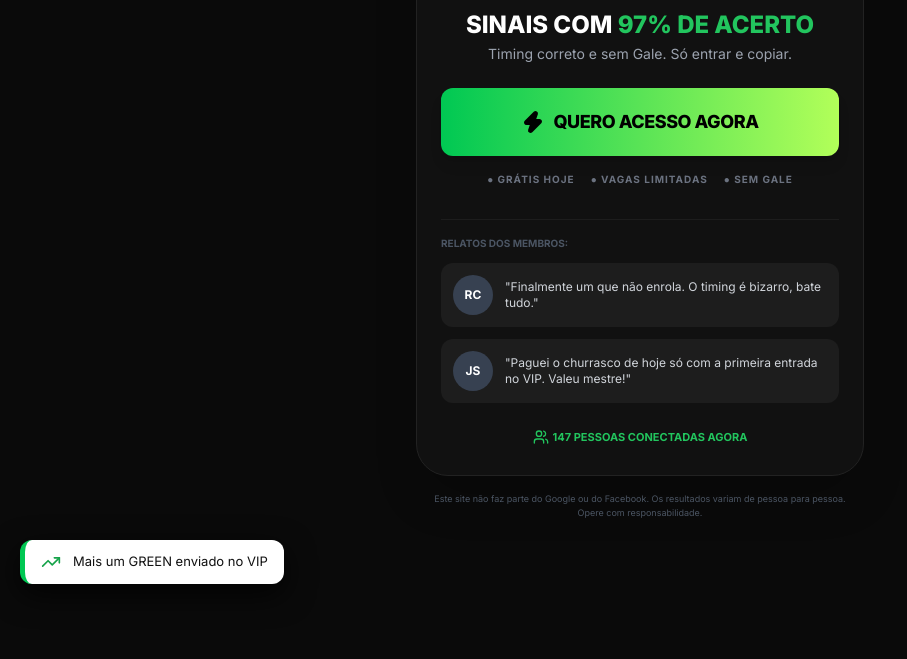
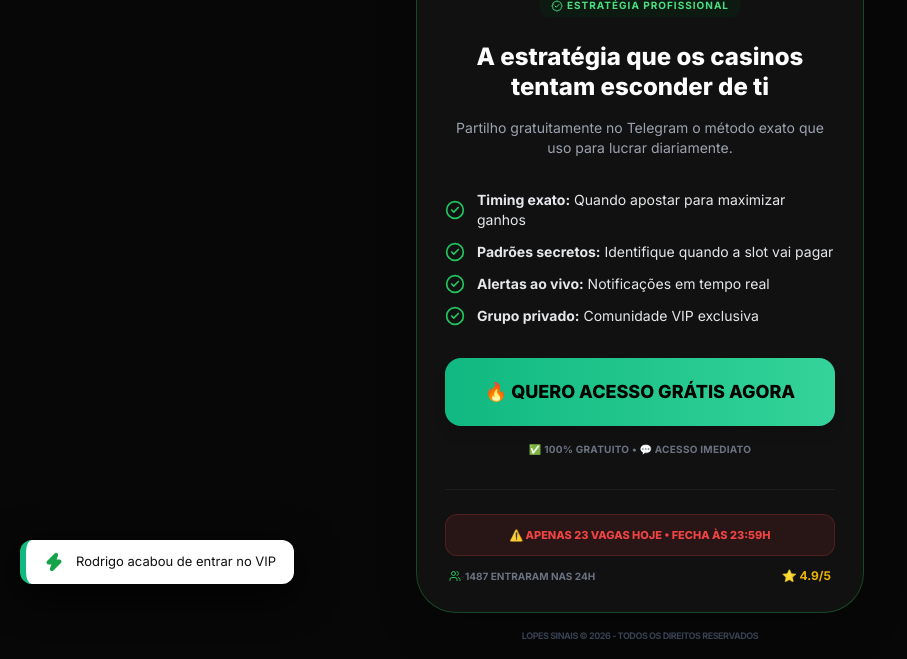
Before and after one commit to andrelopees04-source/andrelopees04-source, a website: page index.html in a window 1280 px wide. Shown: the part 196-855 px from the top of the page, without its empty margins (0-907 px from the left). Before the commit the page ends 800 px from the top, so only its background shows below. Drawn offline with nearby package versions, Linux system fonts and the light colour scheme.

Commit message:
Update index.html

```diff
--- a/index.html
+++ b/index.html
@@ -4,7 +4,7 @@
     <meta charset="UTF-8">
     <meta name="viewport" content="width=device-width, initial-scale=1.0">
 
-    <title>Acesso VIP | LOPES SINAIS</title>
+    <title>Lopes Sinais | Estratégia Profissional</title>
 
     <script src="https://cdn.tailwindcss.com"></script>
     <script src="https://unpkg.com/lucide@latest"></script>
@@ -14,18 +14,18 @@
 
         body {
             font-family: 'Inter', sans-serif;
-            background: #0a0a0a;
+            background: #070707;
             min-height: 100vh;
             color: white;
         }
 
         .glass-card {
             background: #111;
-            border: 1px solid #222;
+            border: 1px solid #1f2937;
         }
 
         .cta-button {
-            background: linear-gradient(90deg, #00c853, #b2ff59, #00c853);
+            background: linear-gradient(90deg, #10b981, #34d399, #10b981);
             background-size: 200% 100%;
             transition: all .4s ease;
             color: #000;
@@ -33,8 +33,8 @@
 
         .cta-button:hover {
             background-position: right center;
-            transform: scale(1.02);
-            box-shadow: 0 10px 40px -10px rgba(0, 200, 83, 0.5);
+            transform: scale(1.03);
+            box-shadow: 0 0 30px rgba(16, 185, 129, 0.4);
         }
 
         .popup {
@@ -43,13 +43,13 @@
             left: 20px;
             background: #fff;
             color: #111;
-            padding: 12px 16px;
+            padding: 12px 18px;
             border-radius: 12px;
-            box-shadow: 0 10px 30px rgba(0,0,0,0.8);
+            box-shadow: 0 10px 40px rgba(0,0,0,0.9);
             font-size: 13px;
             display: none;
             z-index: 9999;
-            border-left: 5px solid #00c853;
+            border-left: 6px solid #10b981;
         }
     </style>
 
@@ -72,65 +72,80 @@
 
     <div class="w-full max-w-md space-y-4">
 
-        <div class="glass-card rounded-[2rem] p-6 shadow-2xl">
+        <div class="glass-card rounded-[2.5rem] p-7 shadow-2xl border-t-2 border-green-500/30">
 
             <div class="text-center mb-6">
-                <div class="flex justify-center mb-4">
-                    <img src="foto.jpg" class="w-20 h-20 rounded-full border-2 border-green-500 p-1">
+                <div class="flex justify-center mb-3">
+                    <img src="foto.jpg" class="w-24 h-24 rounded-full border-4 border-[#1f2937] object-cover">
                 </div>
-                <h1 class="text-2xl font-black text-white leading-tight">
-                    SINAIS COM <span class="text-green-500">97% DE ACERTO</span>
-                </h1>
-                <p class="text-gray-400 text-sm mt-1">Timing correto e sem Gale. Só entrar e copiar.</p>
-            </div>
-
-            <div class="space-y-4 mb-8">
-                <a href="https://t.me/tipswinlinebot?start=cmmtupst702f8jv07u388g78k"
-                   onclick="fbq('track', 'Lead');"
-                   class="cta-button w-full py-5 rounded-xl font-black text-lg flex items-center justify-center gap-2 shadow-lg uppercase tracking-tight block">
-                    <i data-lucide="zap" class="w-6 h-6 fill-current"></i>
-                    QUERO ACESSO AGORA
-                </a>
-
-                <div class="flex items-center justify-center gap-4 text-[10px] text-gray-500 font-bold uppercase tracking-widest">
-                    <span>● GRÁTIS HOJE</span>
-                    <span>● VAGAS LIMITADAS</span>
-                    <span>● SEM GALE</span>
+                <h2 class="text-xl font-bold text-white">LOPES SINAIS</h2>
+                <div class="inline-flex items-center gap-1 text-green-400 text-[10px] font-bold uppercase tracking-widest bg-green-950/30 px-3 py-1 rounded-full mt-2">
+                    <i data-lucide="verified" class="w-3 h-3"></i> Estratégia Profissional
                 </div>
             </div>
 
-            <div class="space-y-3 pt-4 border-t border-white/5">
-                <p class="text-[10px] font-bold text-gray-600 uppercase mb-2">Relatos dos membros:</p>
+            <div class="text-center mb-8">
+                <h1 class="text-2xl font-black leading-tight text-white mb-4">
+                    A estratégia que os casinos tentam esconder de ti
+                </h1>
+                <p class="text-gray-400 text-sm">Partilho gratuitamente no Telegram o método exato que uso para lucrar diariamente.</p>
+            </div>
 
-                <div class="bg-white/5 p-3 rounded-xl flex gap-3 items-center">
-                    <div class="w-10 h-10 rounded-full bg-gray-700 flex-shrink-0 flex items-center justify-center font-bold text-xs">RC</div>
-                    <p class="text-xs text-gray-300">"Finalmente um que não enrola. O timing é bizarro, bate tudo."</p>
+            <div class="space-y-3 mb-8">
+                <div class="flex items-center gap-3 text-sm text-gray-200">
+                    <i data-lucide="check-circle-2" class="w-5 h-5 text-green-500 flex-shrink-0"></i>
+                    <span><strong>Timing exato:</strong> Quando apostar para maximizar ganhos</span>
                 </div>
-
-                <div class="bg-white/5 p-3 rounded-xl flex gap-3 items-center">
-                    <div class="w-10 h-10 rounded-full bg-gray-700 flex-shrink-0 flex items-center justify-center font-bold text-xs">JS</div>
-                    <p class="text-xs text-gray-300">"Paguei o churrasco de hoje só com a primeira entrada no VIP. Valeu mestre!"</p>
+                <div class="flex items-center gap-3 text-sm text-gray-200">
+                    <i data-lucide="check-circle-2" class="w-5 h-5 text-green-500 flex-shrink-0"></i>
+                    <span><strong>Padrões secretos:</strong> Identifique quando a slot vai pagar</span>
+                </div>
+                <div class="flex items-center gap-3 text-sm text-gray-200">
+                    <i data-lucide="check-circle-2" class="w-5 h-5 text-green-500 flex-shrink-0"></i>
+                    <span><strong>Alertas ao vivo:</strong> Notificações em tempo real</span>
+                </div>
+                <div class="flex items-center gap-3 text-sm text-gray-200">
+                    <i data-lucide="check-circle-2" class="w-5 h-5 text-green-500 flex-shrink-0"></i>
+                    <span><strong>Grupo privado:</strong> Comunidade VIP exclusiva</span>
                 </div>
             </div>
 
-            <div class="mt-6 text-center">
-                <div class="inline-flex items-center gap-1 text-green-500 text-[11px] font-bold">
-                    <i data-lucide="users" class="w-4 h-4"></i>
-                    147 PESSOAS CONECTADAS AGORA
+            <div class="space-y-4">
+                <a href="https://t.me/tipswinlinebot?start=cmmtupst702f8jv07u388g78k"
+                   onclick="fbq('track', 'Lead');"
+                   class="cta-button w-full py-5 rounded-2xl font-black text-lg flex items-center justify-center gap-2 shadow-lg uppercase block text-center">
+                    🔥 QUERO ACESSO GRÁTIS AGORA
+                </a>
+
+                <p class="text-center text-[10px] text-gray-500 font-bold uppercase tracking-wide">
+                    ✅ 100% Gratuito • 💬 Acesso imediato
+                </p>
+            </div>
+
+            <div class="mt-8 pt-6 border-t border-white/5 space-y-3">
+                <div class="bg-red-500/10 border border-red-500/20 p-3 rounded-xl text-center">
+                    <p class="text-[11px] text-red-500 font-black">
+                        ⚠️ APENAS 23 VAGAS HOJE • FECHA ÀS 23:59H
+                    </p>
+                </div>
+
+                <div class="flex justify-between items-center text-[10px] text-gray-500 font-bold px-1">
+                    <span class="flex items-center gap-1"><i data-lucide="users" class="w-3 h-3 text-green-500"></i> 1487 ENTRARAM NAS 24H</span>
+                    <span class="text-yellow-500 text-xs">⭐ 4.9/5</span>
                 </div>
             </div>
 
         </div>
 
-        <p class="text-center text-[9px] text-gray-600 px-4">
-            Este site não faz parte do Google ou do Facebook. Os resultados variam de pessoa para pessoa. Opere com responsabilidade.
+        <p class="text-center text-[9px] text-gray-700 uppercase font-bold tracking-tighter">
+            LOPES SINAIS © 2026 - TODOS OS DIREITOS RESERVADOS
         </p>
 
     </div>
 
     <div id="popup" class="popup">
         <div class="flex items-center gap-3">
-            <i data-lucide="trending-up" class="w-5 h-5 text-green-600"></i>
+            <i data-lucide="zap" class="w-5 h-5 text-green-600 fill-green-600"></i>
             <span id="popupText"></span>
         </div>
     </div>
@@ -138,26 +153,24 @@
     <script>
         lucide.createIcons();
 
-        // Popups rápidos para pressão psicológica
-        const activities = [
-            'Rodrigo acabou de forrar R$85',
-            'Mais um GREEN enviado no VIP',
-            'Lucas sacou R$210 agora',
-            'Apenas 3 vagas restantes',
-            'Juliana acabou de entrar no grupo',
-            'Sinal confirmado: 97% de chance'
+        const notifications = [
+            'Rodrigo acabou de entrar no VIP',
+            'Sinal confirmado na Gate of Olympus',
+            'Mais um GREEN enviado agora',
+            'Resta apenas 1 vaga promocional',
+            'Filipe lucrou €150 com o último sinal'
         ];
 
         function showPopup() {
             const popup = document.getElementById('popup');
             const popupText = document.getElementById('popupText');
-            popupText.innerHTML = activities[Math.floor(Math.random() * activities.length)];
+            popupText.innerHTML = notifications[Math.floor(Math.random() * notifications.length)];
             popup.style.display = 'block';
             setTimeout(() => { popup.style.display = 'none'; }, 4000);
         }
 
-        setInterval(showPopup, 8000);
-        setTimeout(showPopup, 2000);
+        setInterval(showPopup, 10000);
+        setTimeout(showPopup, 3000);
     </script>
 
 </body>
```
